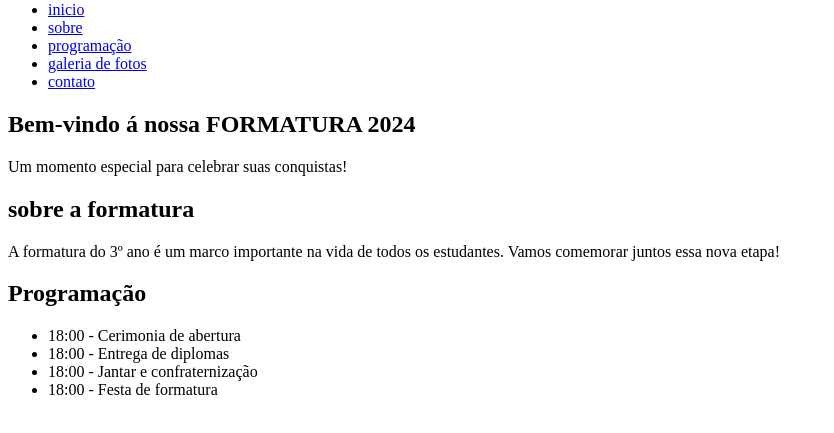
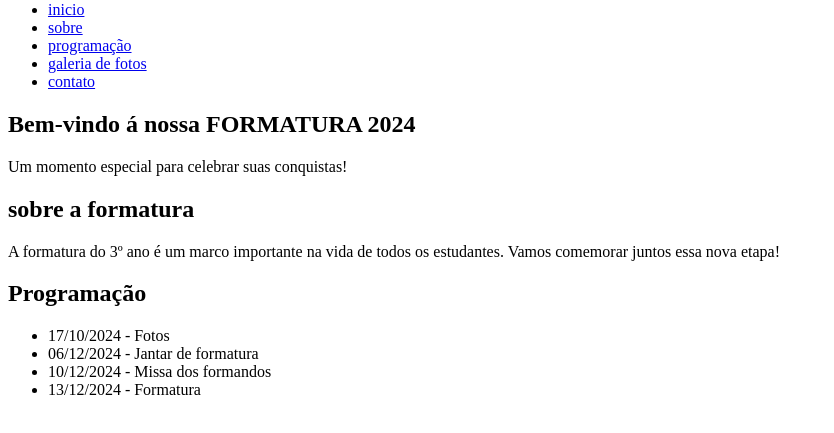
Before and after one commit to natiely-santos-silva/formatura-2024, a plain HTML site: page index.html in a window 1280 px wide. Shown: the part 79-512 px from the top of the page, without its empty margins (0-834 px from the left). Drawn offline with Linux system fonts and the light colour scheme.

Commit message:
Add files via upload

```diff
--- a/index.html
+++ b/index.html
@@ -40,10 +40,10 @@
     <div class="container">
         <h2>Programação</h2>
         <ul>
-            <li>18:00 - Cerimonia de abertura</li>
-            <li>18:00 - Entrega de diplomas</li>
-            <li>18:00 - Jantar e confraternização</li>
-            <li>18:00 - Festa de formatura</li>
+            <li>17/10/2024 - Fotos</li>
+            <li>06/12/2024 - Jantar de formatura</li>
+            <li>10/12/2024 - Missa dos formandos</li>
+            <li>13/12/2024 - Formatura</li>
         </ul>
     </div>
 </section>
```
